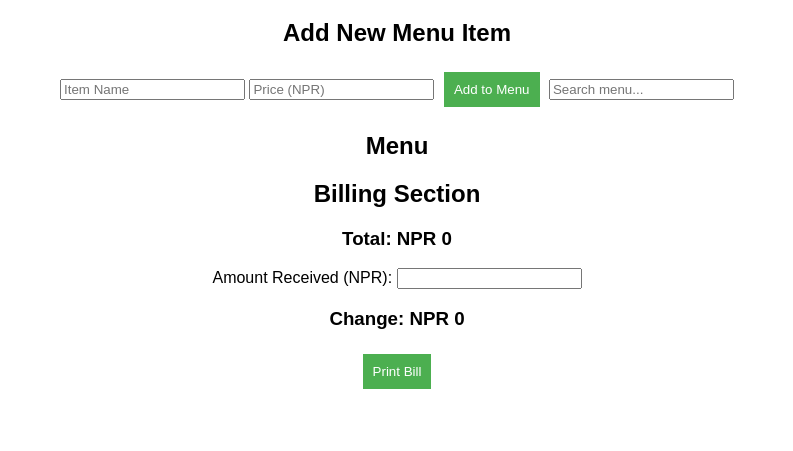
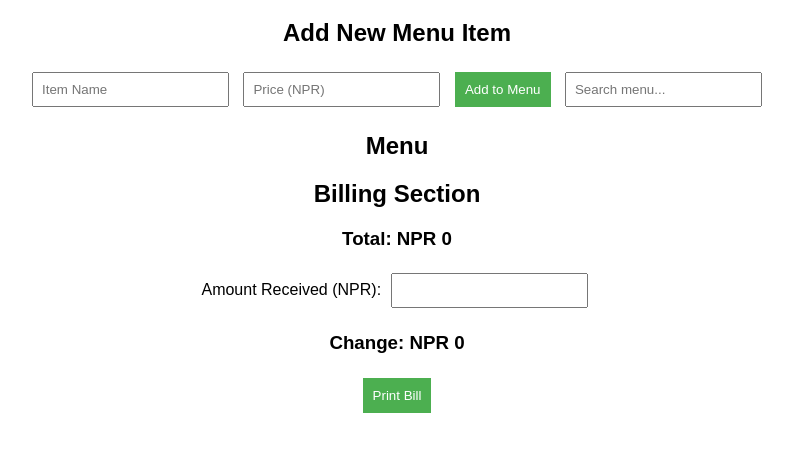
Before and after one commit to nepking68/Billing, a plain HTML site: page index.html in a window 1280 px wide. Shown: the part 61-512 px from the top of the page, without its empty margins (243-1036 px from the left). Drawn offline with Linux system fonts and the light colour scheme.

Commit message:
Update style.css

```diff
--- a/style.css
+++ b/style.css
@@ -4,8 +4,9 @@ body {
     margin: 20px;
 }
 
-#menu {
-    margin-bottom: 20px;
+input {
+    padding: 8px;
+    margin: 5px;
 }
 
 button {
@@ -21,6 +22,10 @@ button:hover {
     background-color: #45a049;
 }
 
+#menu {
+    margin-bottom: 20px;
+}
+
 #bill {
     list-style-type: none;
     padding: 0;
```
